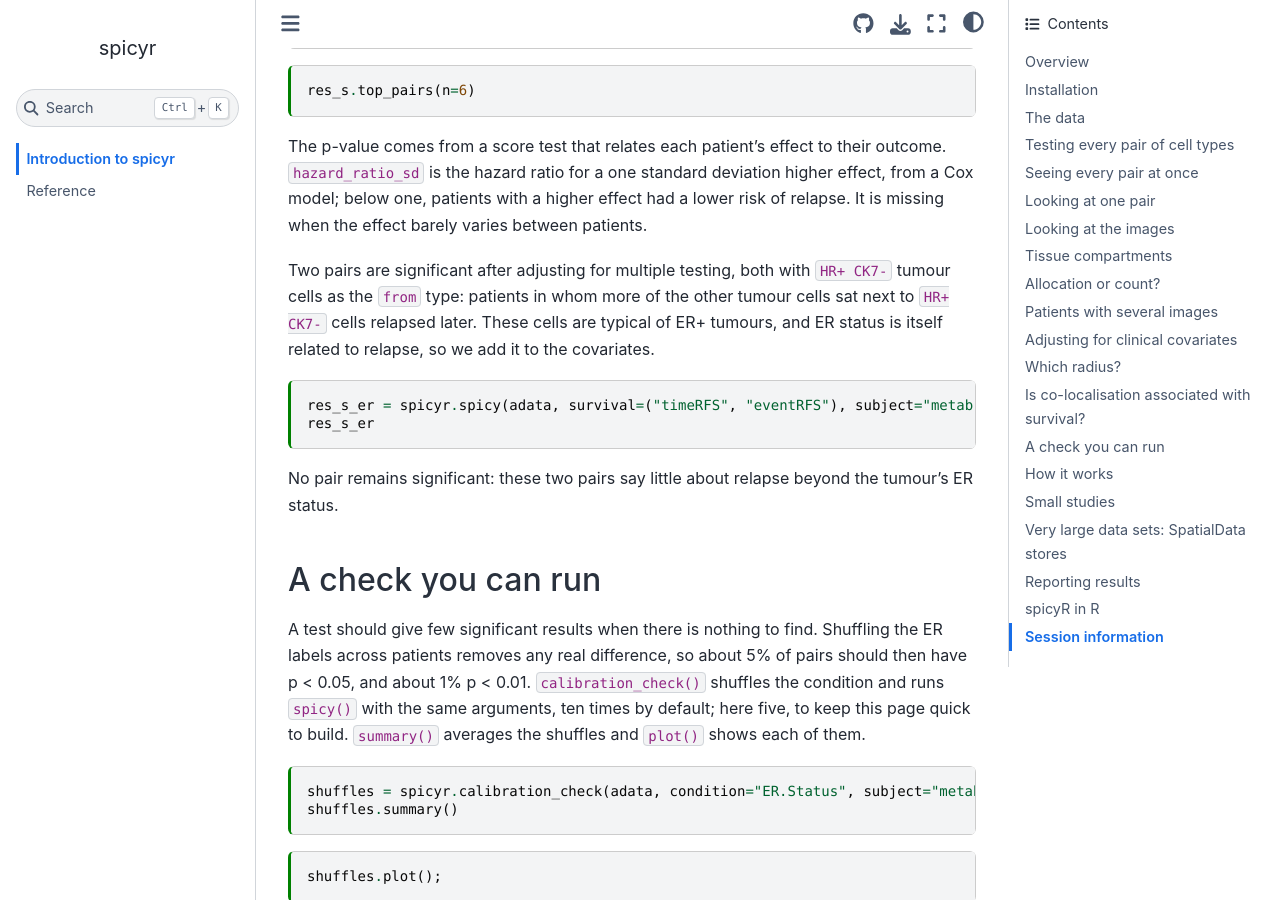
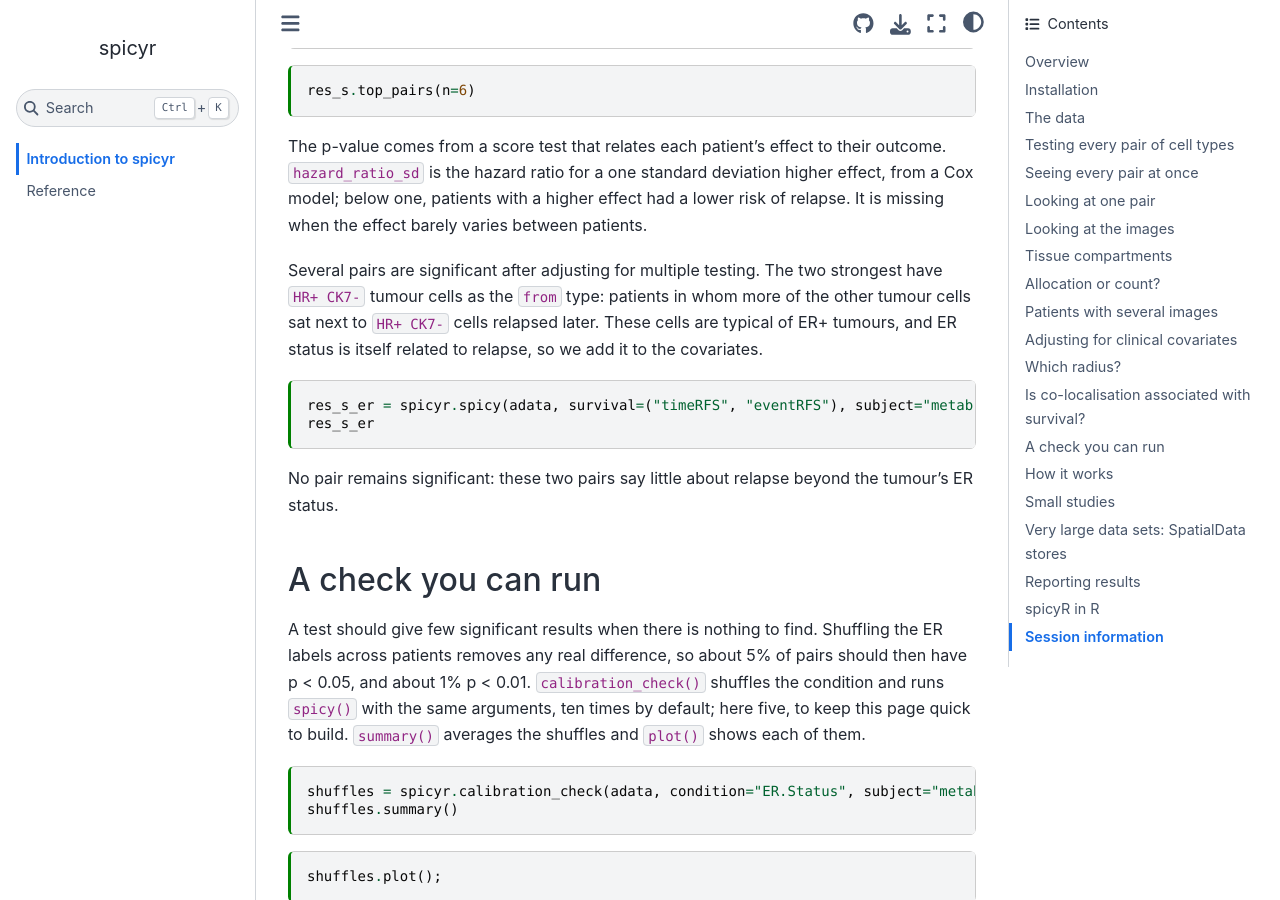
Before and after one commit to SydneyBioX/spicyr-py, a Sphinx documentation site: the page built from docs/tutorial.md, in a window 1280 px wide and 900 px high, scrolled down 9578 px. Built offline with Sphinx 7.4.7 and the Sphinx Book theme 1.1.4, drawn with Linux system fonts in a browser that asks for light colours.

Commit message:
tutorial: the survival passage names the two strongest pairs rather than a count (R finds 5 significant pairs)

````diff
--- a/docs/tutorial.md
+++ b/docs/tutorial.md
@@ -388,17 +388,18 @@ res_s.top_pairs(n=6)
 ```{code-cell} ipython3
 :tags: [remove-cell]
 
-# the text below describes the two significant pairs
-top_s = res_s.top_pairs(cutoff=0.05)
-assert len(top_s) == 2 and (top_s["from"] == "HR+ CK7-").all() and (top_s["hazard_ratio_sd"] < 1).all()
+# the text below describes the two strongest pairs, both significant
+top_s = res_s.top_pairs(n=2)
+assert len(res_s.top_pairs(cutoff=0.05)) > 2
+assert (top_s["from"] == "HR+ CK7-").all() and (top_s["p_adj"] < 0.05).all() and (top_s["hazard_ratio_sd"] < 1).all()
 ```
 
 The p-value comes from a score test that relates each patient's effect to their outcome. `hazard_ratio_sd` is the
 hazard ratio for a one standard deviation higher effect, from a Cox model; below one, patients with a higher effect
 had a lower risk of relapse. It is missing when the effect barely varies between patients.
 
-Two pairs are significant after adjusting for multiple testing, both with `HR+ CK7-` tumour cells as the `from`
-type: patients in whom more of the other tumour cells sat next to `HR+ CK7-` cells relapsed later. These cells are
+Several pairs are significant after adjusting for multiple testing. The two strongest have `HR+ CK7-` tumour cells
+as the `from` type: patients in whom more of the other tumour cells sat next to `HR+ CK7-` cells relapsed later. These cells are
 typical of ER+ tumours, and ER status is itself related to relapse, so we add it to the covariates.
 
 ```{code-cell} ipython3
````
